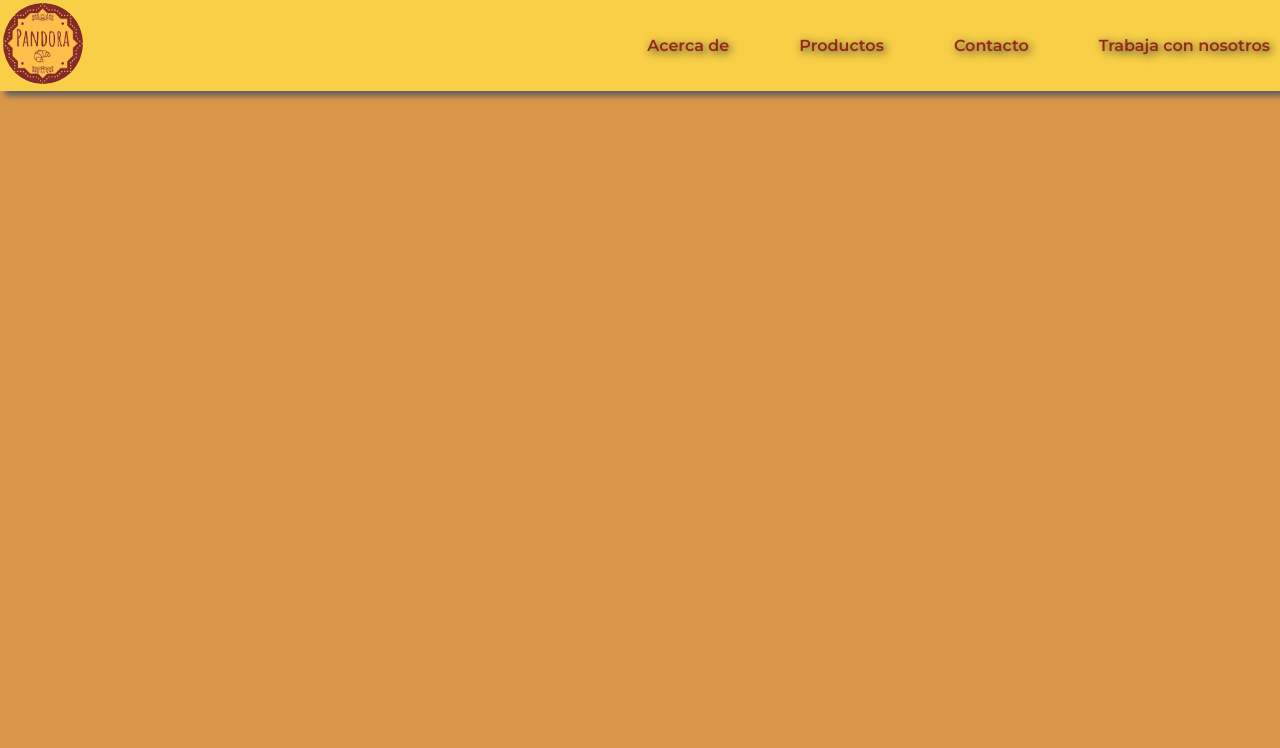
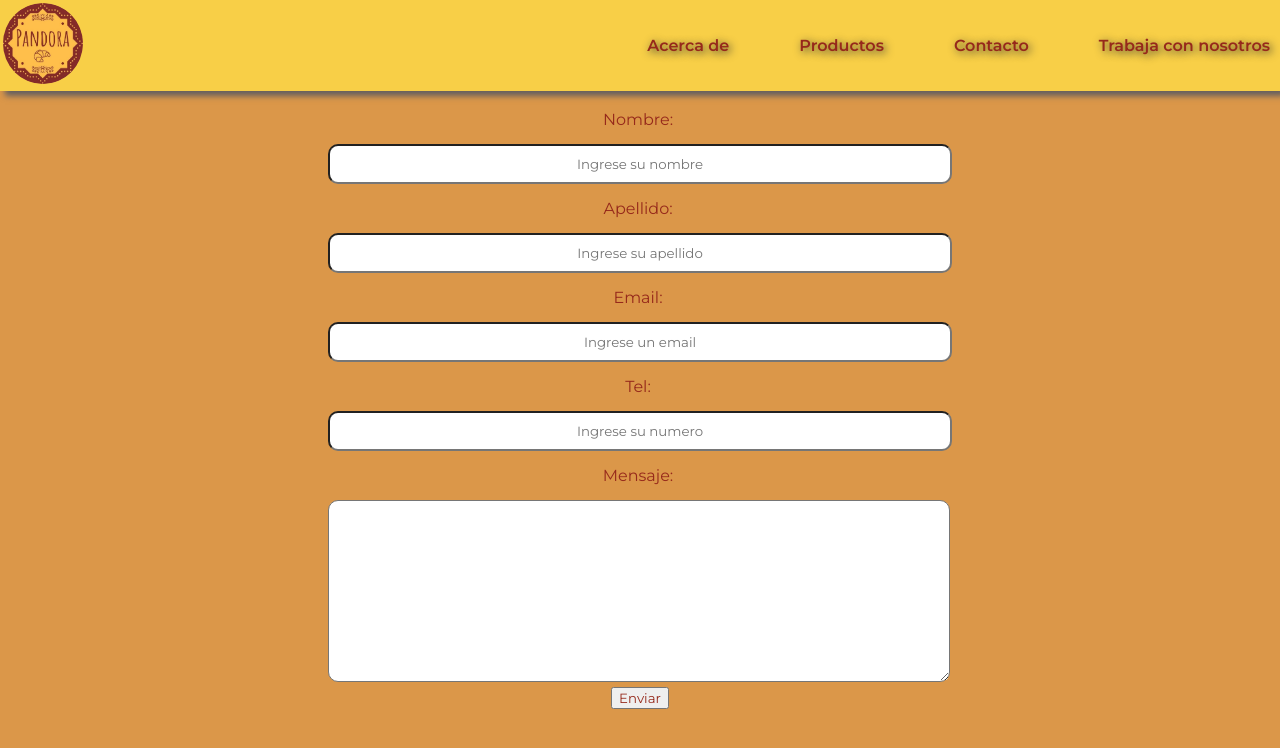
Before and after one commit to SebastianGaleano20/pandora-app, a React (Vite) app: page /Contacto in a window 1280 px wide. Shown: the top 748 px of the page. Built offline with nearby package versions, Linux system fonts and the light colour scheme.

Commit message:
Formulario de contacto

```diff
--- /dev/null
+++ b/src/Pages/Contacto.css
@@ -0,0 +1,15 @@
+section{
+    margin: 100px auto;
+    width: 800px;
+    text-align: center;
+    display: flex;
+    align-items: center;
+    justify-content: center;
+}
+form label, form input, form textarea{
+    display: block;
+    padding: 10px;
+    margin-bottom: 5px;
+    width: 600px;
+    border-radius: 10px;
+}
--- a/src/Pages/Contacto.jsx
+++ b/src/Pages/Contacto.jsx
@@ -1,9 +1,21 @@
+import './Contacto.css'
+
 export function Contacto() {
   return (
-    <>
-    <div>
-
-    </div>
-    </>
+    <section>
+          <form action="">
+            <label htmlFor="Nombre">Nombre: </label>
+            <input type="text" placeholder='Ingrese su nombre' />
+            <label htmlFor="Apellido">Apellido: </label>
+            <input type="text" name="Apellido" placeholder='Ingrese su apellido' />
+            <label htmlFor="Email">Email: </label>
+            <input type="email" placeholder='Ingrese un email' />
+            <label htmlFor="Telefono">Tel: </label>
+            <input type="tel" placeholder='Ingrese su numero' />
+            <label htmlFor="Mensaje">Mensaje: </label>
+            <textarea name="Mensaje" id="Mensaje" cols="30" rows="10"></textarea>
+            <button>Enviar  </button>
+          </form>
+        </section>
   );
 }
--- a/src/Pages/Productos.jsx
+++ b/src/Pages/Productos.jsx
@@ -1,5 +1,6 @@
-import { ProductCard } from "../component/Nav/ProductCard/ProductCard";
+import { ProductCard } from "../component/ProductCard/ProductCard";
 import { productos } from "../db/productos.json";
+
 export function Productos() {
   return <ProductCard productos={productos} />;
 }
```
Also changed, not shown: src/component/ProductCard/ProductCard.jsx (renamed from src/component/Nav/ProductCard/ProductCard.jsx), src/component/ProductCard/Productcard.css (renamed from src/component/Nav/ProductCard/Productcard.css).
